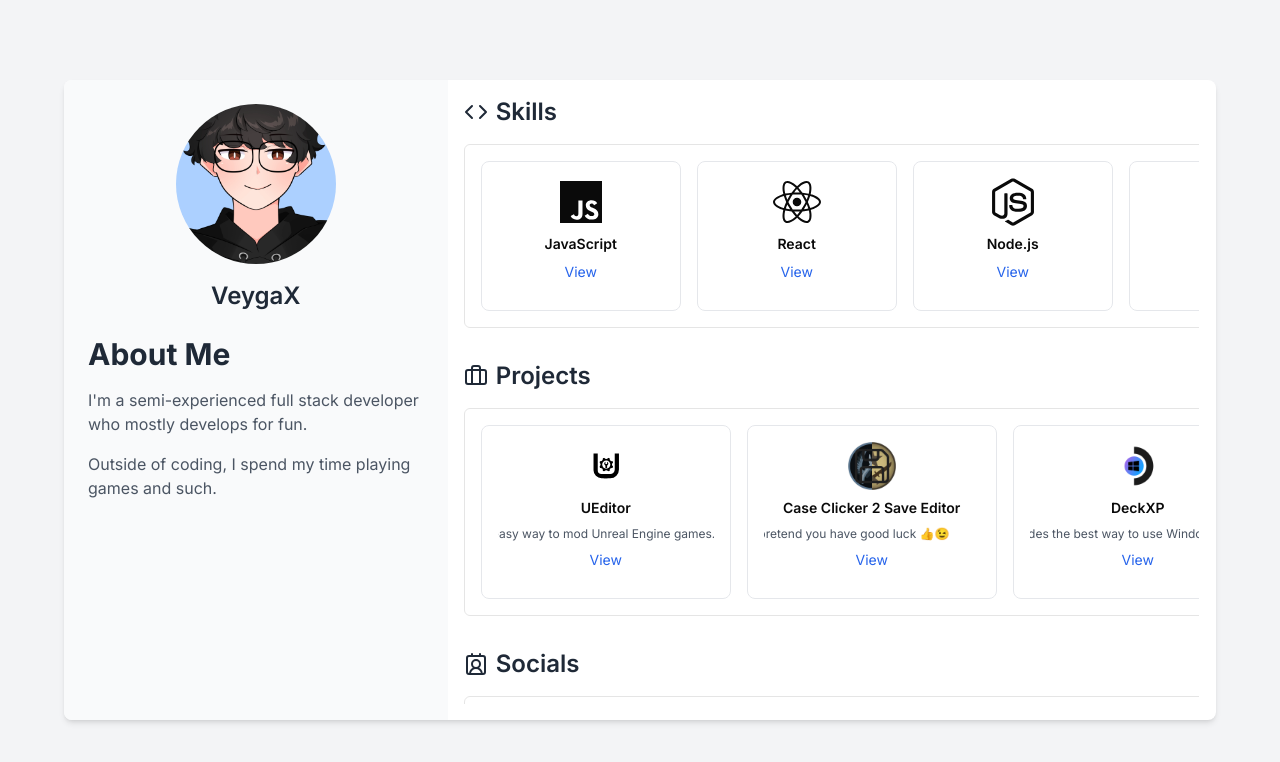
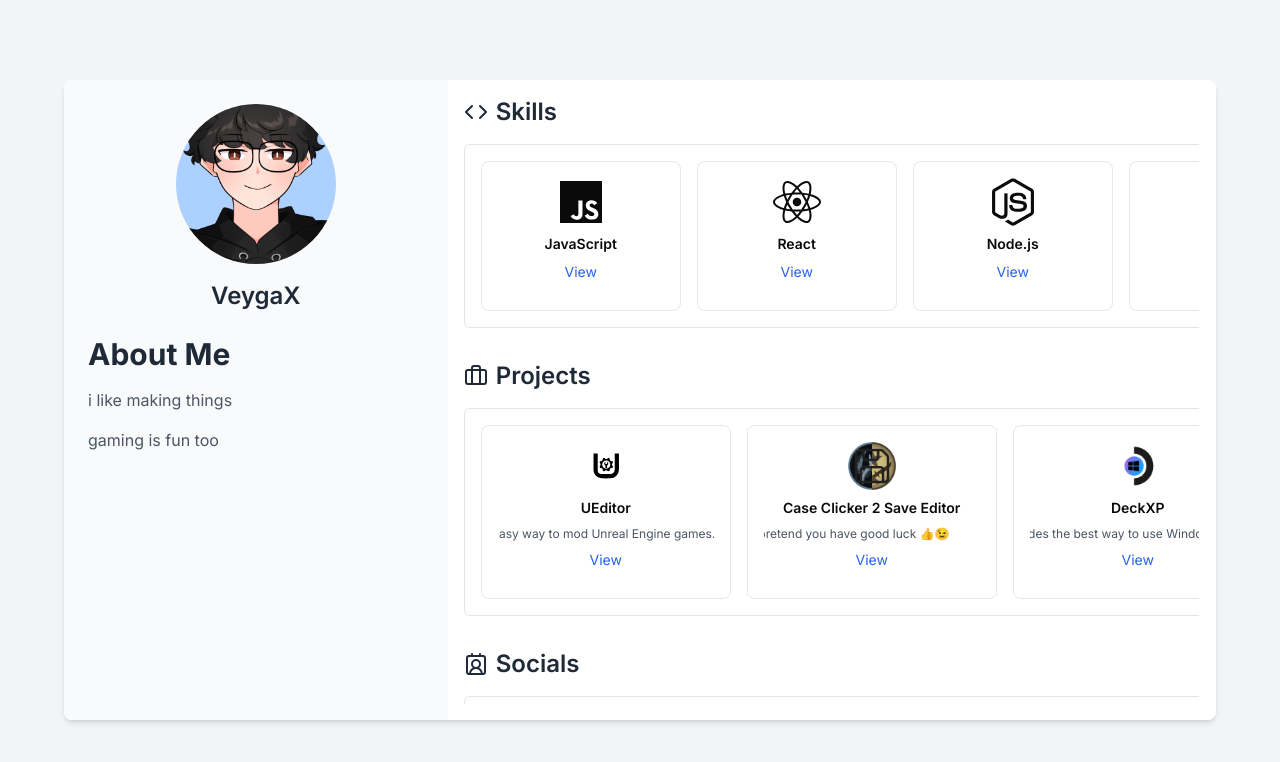
Before and after one commit to veygax/website, a Next.js app: page / in a window 1280 px wide. Shown: the top 762 px of the page. Built offline with nearby package versions, Linux system fonts and the light colour scheme.

Commit message:
Update profile-section.tsx

```diff
--- a/components/profile-section.tsx
+++ b/components/profile-section.tsx
@@ -18,10 +18,10 @@ export default function ProfileSection() {
         <div>
           <h1 className="text-2xl lg:text-3xl font-bold mb-2 lg:mb-4 text-gray-800">About Me</h1>
           <p className="text-sm lg:text-base text-gray-600 mb-2 lg:mb-4">
-            I&apos;m a semi-experienced full stack developer who mostly develops for fun.
+            i like making things
           </p>
           <p className="text-sm lg:text-base text-gray-600">
-            Outside of coding, I spend my time playing games and such.
+            gaming is fun too
           </p>
         </div>
       </ScrollArea>
```
